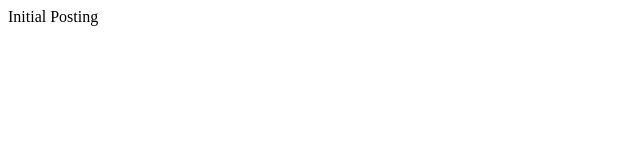
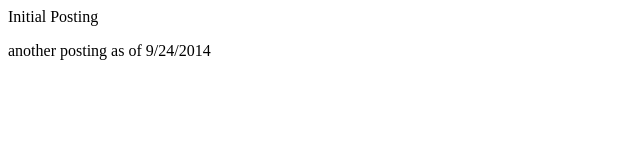
Before and after one commit to Zaki-tech/test, a plain HTML site: page index.html in a window 1280 px wide. Shown: the whole page, without its empty margins (0-640 px from the left). Drawn offline with Linux system fonts and the light colour scheme.

Commit message:
Update index.html

```diff
--- a/index.html
+++ b/index.html
@@ -4,5 +4,6 @@
 	</head>
 <body>
 	<p>Initial Posting</p>
+	<p>another posting as of 9/24/2014</p>
 </body>
 </html>
```
